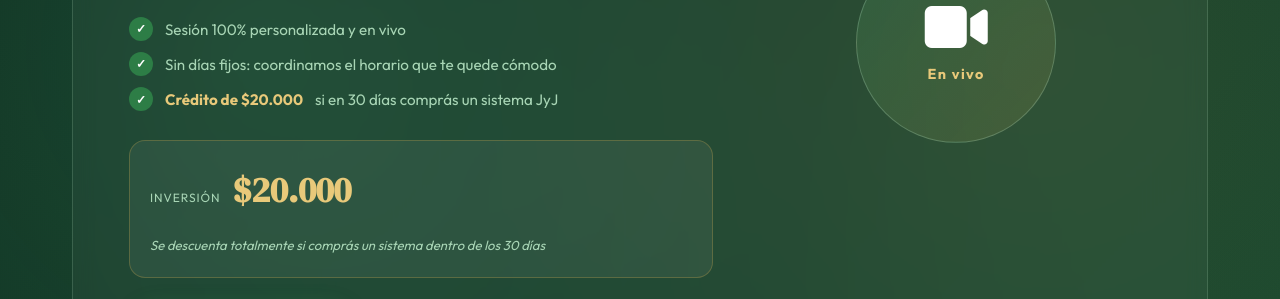
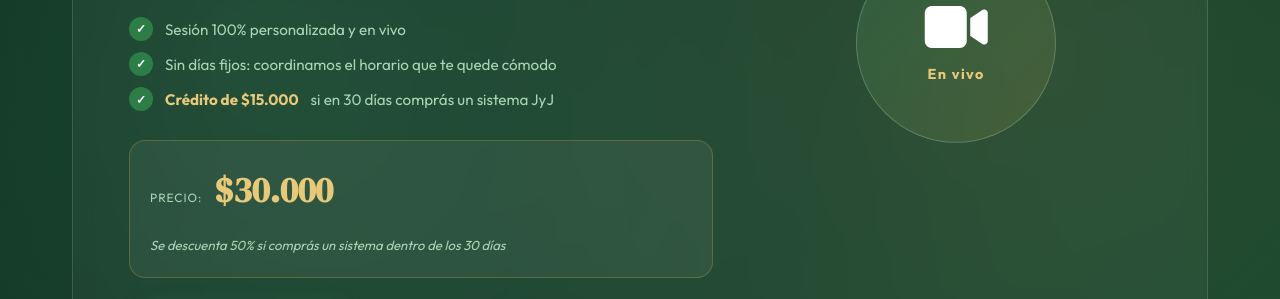
Before and after one commit to baronejavier/hidroponia, a plain HTML site: page index.html in a window 1280 px wide. Shown: the part 2486-2785 px from the top of the page. Drawn offline with Linux system fonts and the light colour scheme.

Commit message:
Update index.html

```diff
--- a/index.html
+++ b/index.html
@@ -187,12 +187,12 @@
             <ul class="clase-list">
               <li><span class="check">✓</span> Sesión 100% personalizada y en vivo</li>
               <li><span class="check">✓</span> Sin días fijos: coordinamos el horario que te quede cómodo</li>
-              <li><span class="check">✓</span> <strong>Crédito de $20.000</strong> si en 30 días comprás un sistema JyJ</li>
+              <li><span class="check">✓</span> <strong>Crédito de $15.000</strong> si en 30 días comprás un sistema JyJ</li>
             </ul>
             <div class="clase-price">
-              <span class="clase-price-label">Inversión</span>
-              <span class="clase-price-value">$20.000</span>
-              <span class="clase-price-note">Se descuenta totalmente si comprás un sistema dentro de los 30 días</span>
+              <span class="clase-price-label">Precio:</span>
+              <span class="clase-price-value">$30.000</span>
+              <span class="clase-price-note">Se descuenta 50% si comprás un sistema dentro de los 30 días</span>
             </div>
             <a href="https://wa.me/5493794884299?text=Hola!%20Quiero%20reservar%20mi%20clase%20de%20inicio%20por%20videollamada." target="_blank" rel="noopener noreferrer" class="btn btn-primary btn-lg">
               Reservar mi clase <i class="fab fa-whatsapp"></i>
```
